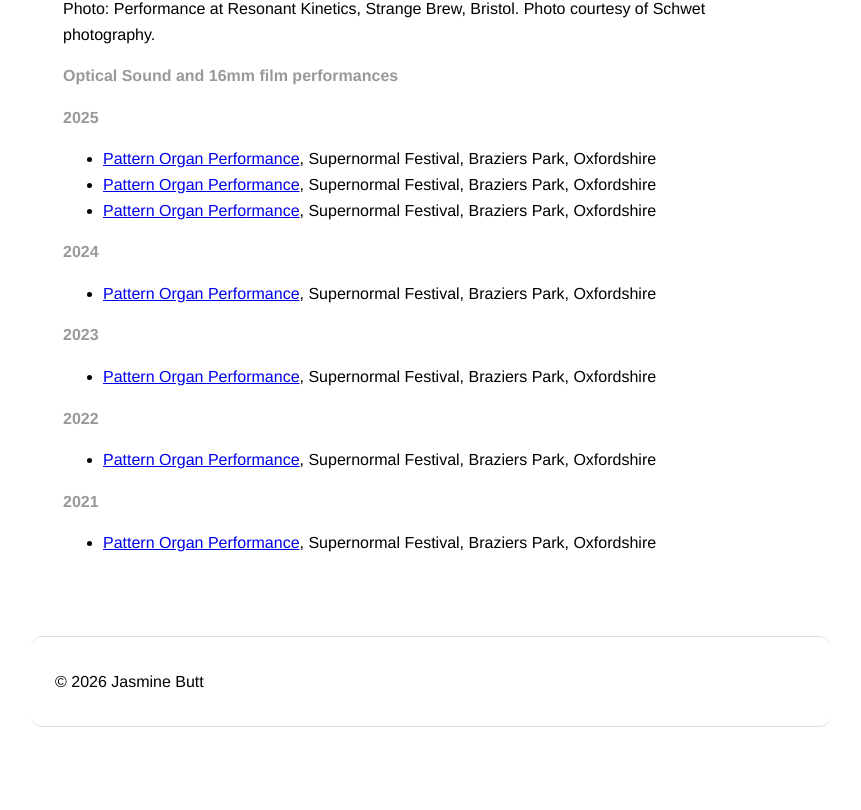
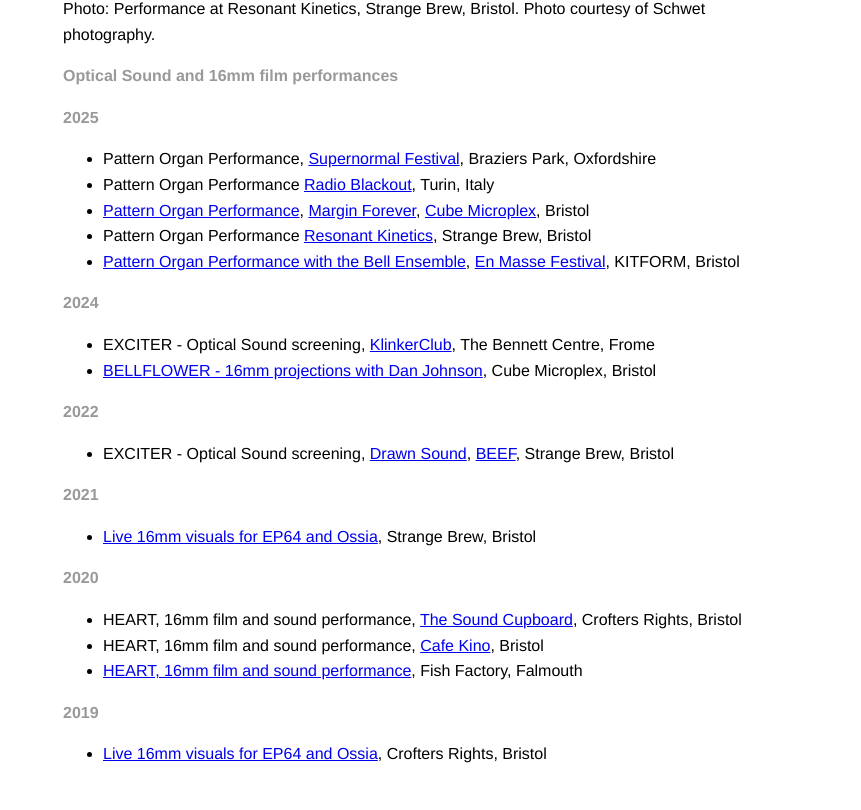
Before and after one commit to gguueesstt/gguueesstt.github.io, an Eleventy site: page src/performances.md in a window 1280 px wide. Shown: the part 730-1540 px from the top of the page, without its empty margins (209-1070 px from the left). Before the commit the page ends 1489 px from the top, so only its background shows below. Built offline with nearby package versions, Linux system fonts and the light colour scheme; Eleventy itself is replaced by a stand-in of ours; files that its build step writes are made by us from their sources.

Commit message:
performance section update

```diff
--- a/src/performances.md
+++ b/src/performances.md
@@ -9,18 +9,26 @@ Photo: Performance at Resonant Kinetics, Strange Brew, Bristol. Photo courtesy o
 **<span style="color: #999;">Optical Sound and 16mm film performances</span>**
 
 **<span style="color: #999;">2025</span>**
-- [Pattern Organ Performance](https://www.supernormalfestival.co.uk/), Supernormal Festival, Braziers Park, Oxfordshire
-- [Pattern Organ Performance](https://www.supernormalfestival.co.uk/), Supernormal Festival, Braziers Park, Oxfordshire
-- [Pattern Organ Performance](https://www.supernormalfestival.co.uk/), Supernormal Festival, Braziers Park, Oxfordshire
+- Pattern Organ Performance, [Supernormal Festival](https://www.supernormalfestival.co.uk/), Braziers Park, Oxfordshire
+- Pattern Organ Performance [Radio Blackout](https://radioblackout.org/), Turin, Italy
+- [Pattern Organ Performance](https://youtu.be/BKMYQTOBU0E?si=hncAiQXPxMLPNefE), [Margin Forever](https://cubecinema.com/programme/event/margin-forever-all-dayer-2,14393/), [Cube Microplex](https://cubecinema.com/), Bristol
+- Pattern Organ Performance [Resonant Kinetics](https://www.headfirstbristol.co.uk/whats-on/strange-brew/thu-27-feb-copper-sounds-x-strange-brew-resonant-kinetics-120480#e120480), Strange Brew, Bristol
+- [Pattern Organ Performance with the Bell Ensemble](https://enmasse.dance/communityandarts/en-masse-2025-the-bell-ensemble-performance), [En Masse Festival](https://enmasse.dance/), KITFORM, Bristol
 
 **<span style="color: #999;">2024</span>**
-- [Pattern Organ Performance](https://www.supernormalfestival.co.uk/), Supernormal Festival, Braziers Park, Oxfordshire
-
-**<span style="color: #999;">2023</span>**
-- [Pattern Organ Performance](https://www.supernormalfestival.co.uk/), Supernormal Festival, Braziers Park, Oxfordshire
+- EXCITER - Optical Sound screening, [KlinkerClub](https://klinkerpromotions.co.uk/klinker-frome-saturday-10th-june/), The Bennett Centre, Frome
+- [BELLFLOWER - 16mm projections with Dan Johnson](https://cubecinema.com/programme/event/john-doran-with-sapphire-goss-dan-johnson-with-guest,13284/), Cube Microplex, Bristol
 
 **<span style="color: #999;">2022</span>**
-- [Pattern Organ Performance](https://www.supernormalfestival.co.uk/), Supernormal Festival, Braziers Park, Oxfordshire
+- EXCITER - Optical Sound screening, [Drawn Sound](https://www.headfirstbristol.co.uk/whats-on/strange-brew/wed-23-nov-beef-presents-drawn-sound-w-ann-ros-n-more-80950#e80950), [BEEF](http://www.beefbristol.org/), Strange Brew, Bristol
 
 **<span style="color: #999;">2021</span>**
-- [Pattern Organ Performance](https://www.supernormalfestival.co.uk/), Supernormal Festival, Braziers Park, Oxfordshire
+- [Live 16mm visuals for EP64 and Ossia](https://www.headfirstbristol.co.uk/whats-on/strange-brew/thu-16-sep-en-masse-2021-final-tickets-on-the-door-64719#e64719), Strange Brew, Bristol
+
+**<span style="color: #999;">2020</span>**
+- HEART, 16mm film and sound performance, [The Sound Cupboard](https://www.headfirstbristol.co.uk/whats-on/the-croft/wed-29-jan-the-sound-cupboard-60168#e60168), Crofters Rights, Bristol
+- HEART, 16mm film and sound performance, [Cafe Kino](https://www.cafekino.coop/), Bristol
+- [HEART, 16mm film and sound performance](https://www.a-n.co.uk/events/viridian-ensemble-guest-matt-davies-and-marcy-saude/), Fish Factory, Falmouth
+
+**<span style="color: #999;">2019</span>**
+- [Live 16mm visuals for EP64 and Ossia](https://www.headfirstbristol.co.uk/whats-on/the-croft/fri-20-dec-ossia-ep-64-support-by-sunun-59112#e59112), Crofters Rights, Bristol
```
Also changed, not shown: docs/about/index.html (+2 -3 lines), docs/performances/index.html (+19 -10 lines), src/about.md (+1 -2 lines).
